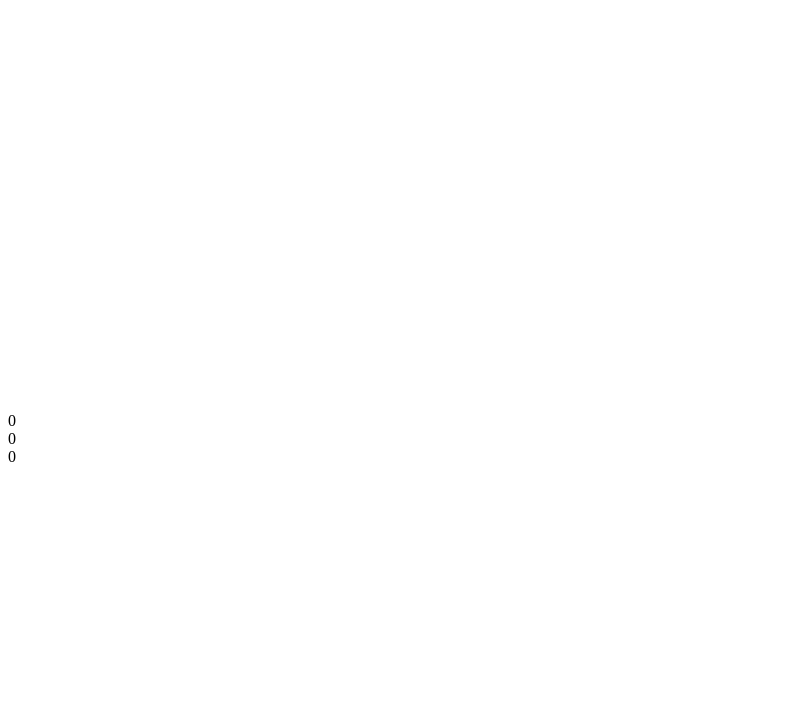
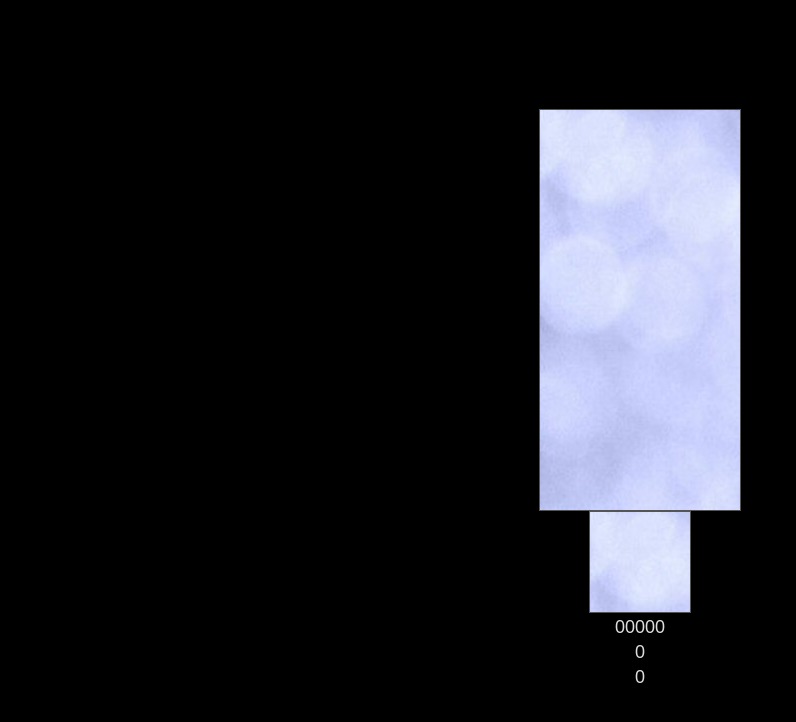
Before and after one commit to AnniMetsaniitty/javascript-tetris, a plain HTML site: page index.html in a window 1280 px wide. Shown: the whole page, without its empty margins (0-796 px from the left). Drawn offline with Linux system fonts and the light colour scheme.

Commit message:
Add initial content to style.css

```diff
--- a/css/style.css
+++ b/css/style.css
@@ -0,0 +1,35 @@
+html, body {
+  height: 100%;
+  margin: 0;
+  background: #000;
+}
+
+body {
+  display: flex;
+  align-items: center;
+  justify-content: center;
+}
+
+#tetris {
+  text-align: center;
+  color: #ddd;
+  font-family: sans-serif;
+}
+
+canvas {
+  background: #000;
+  border: 1px solid #555;
+  display: block;
+  margin: 0 auto;
+}
+
+#score, #rows, #level {
+  margin: 4px;
+  font-size: 18px;
+}
+
+/* If original CSS had image backgrounds using texture.jpg, adjust paths: */
+canvas {
+  background-image: url("../assets/texture.jpg");
+  /* maybe background-size etc, copy from original */
+}
--- a/index.html
+++ b/index.html
@@ -9,7 +9,7 @@
   <div id="tetris">
     <canvas id="canvas" width="200" height="400"></canvas>
     <canvas id="upcoming" width="100" height="100"></canvas>
-    <div id="score">0</div>
+    <div id="score">00000</div>
     <div id="rows">0</div>
     <div id="level">0</div>
   </div>
@@ -18,3 +18,14 @@
   <script src="js/tetris.js"></script>
 </body>
 </html>
+
+<!-- Notes:
+
+I kept the same element IDs (canvas, upcoming, score, rows,
+ level) as in the original repo, so the JS should find them.
+
+If in the original index.html there were other elements
+(buttons, info, etc.), you should port them here too.
+
+The width/height values above are examples; adjust to
+match what the original used (or what you want). -->
```
